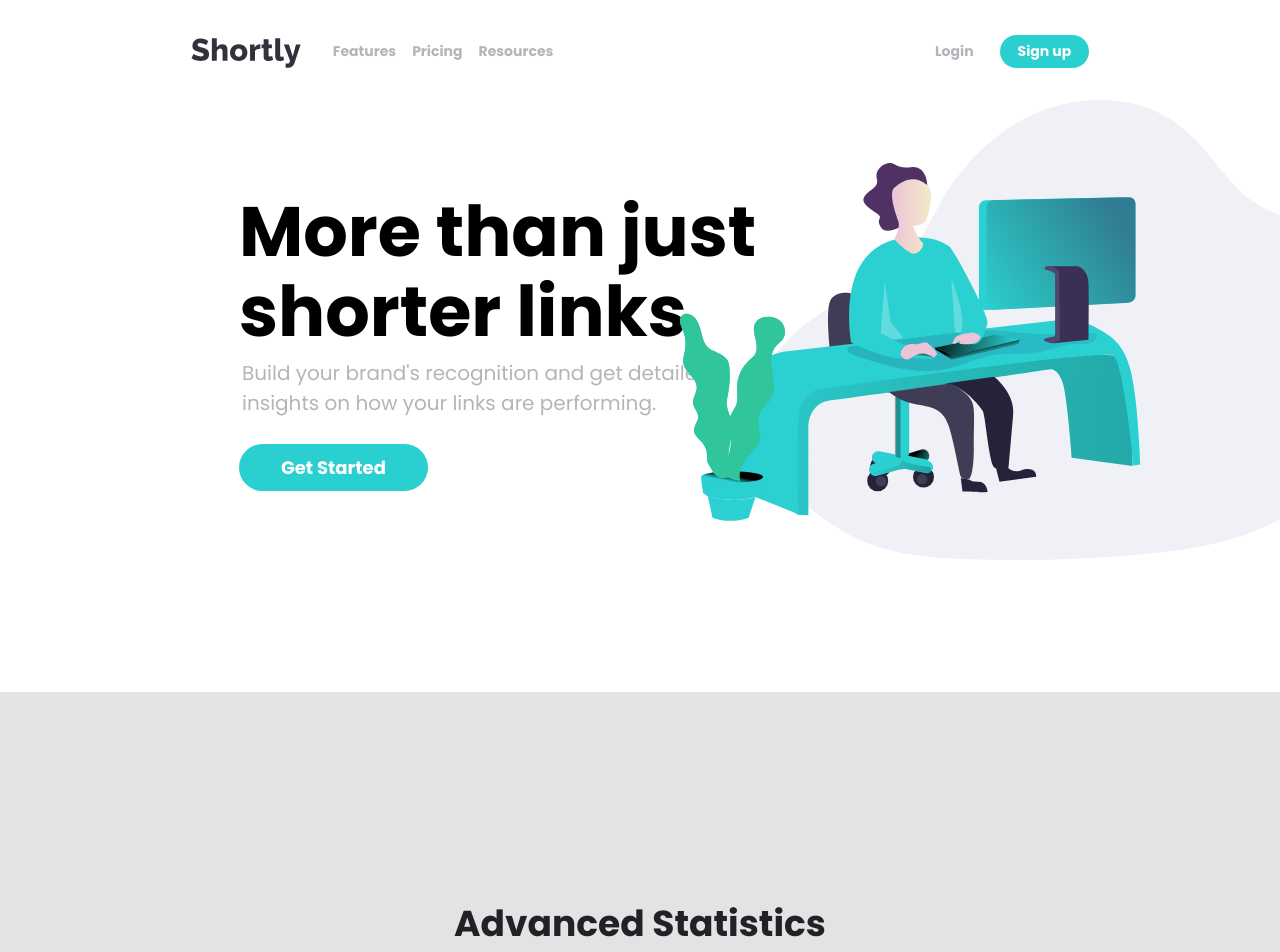
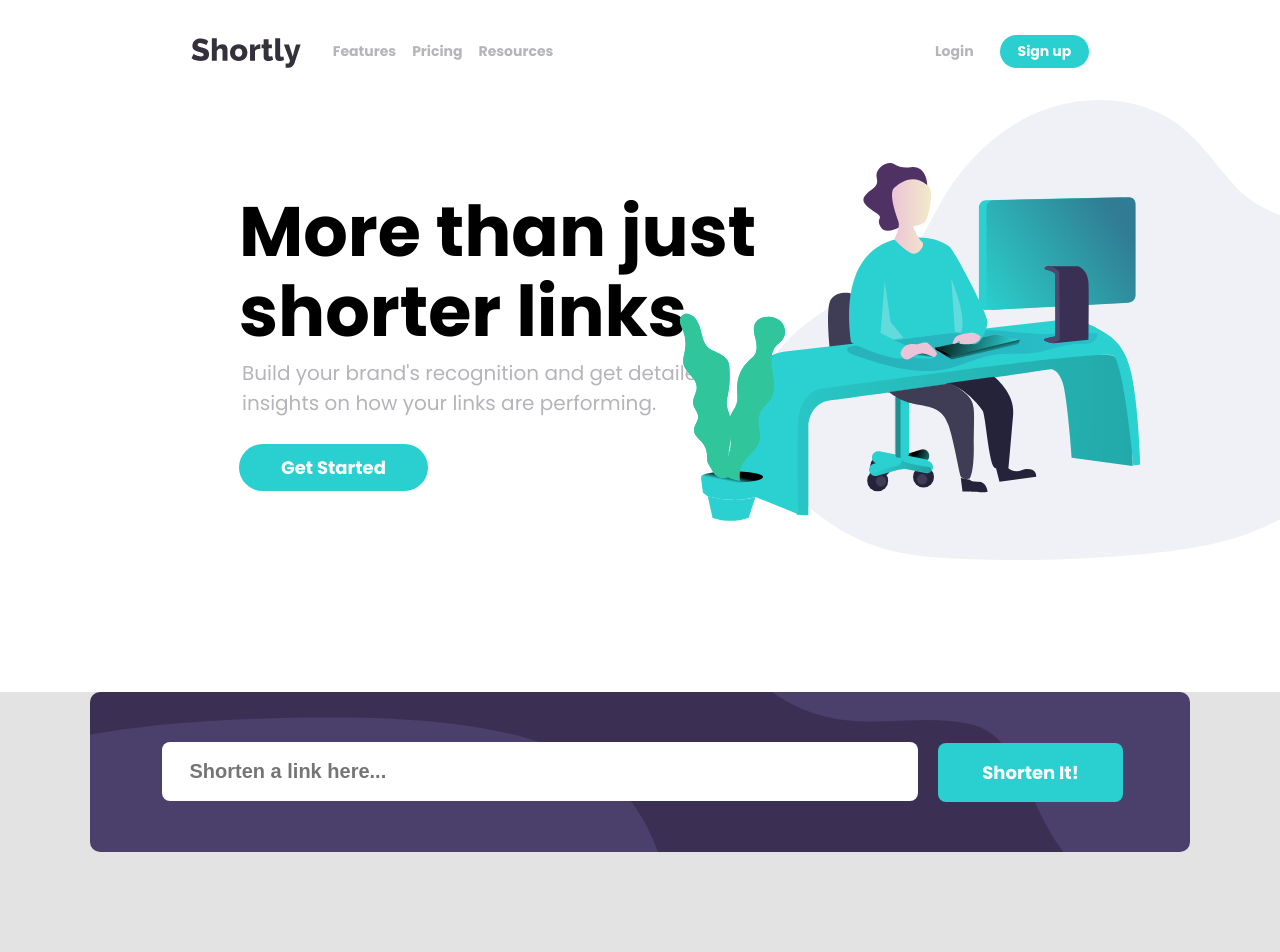
Before and after one commit to pehcs/encurtador_de_link-REACT-NODE, a React (Create React App) app: page / in a window 1280 px wide. Shown: the top 952 px of the page. Built offline with nearby package versions, Linux system fonts and the light colour scheme.

Commit message:
fix: juncao dos componentes

```diff
--- a/package.json
+++ b/package.json
@@ -6,6 +6,7 @@
     "@testing-library/jest-dom": "^5.16.1",
     "@testing-library/react": "^12.1.2",
     "@testing-library/user-event": "^13.5.0",
+    "axios": "^0.25.0",
     "react": "^17.0.2",
     "react-dom": "^17.0.2",
     "react-scripts": "^3.0.1",
--- a/src/App.js
+++ b/src/App.js
@@ -11,6 +11,7 @@ function App() {
     <div>
       <Nav/>
       <Banner/>
+      <Input></Input>
       <AdvancedStatistics></AdvancedStatistics>
       <Footer></Footer>
     </div>
--- a/src/Partials/Input/style.css
+++ b/src/Partials/Input/style.css
@@ -1,3 +1,11 @@
+.container-main{
+    display: flex;
+    justify-content: center;
+    align-items: center;
+    flex-direction: column;
+    background-color: var(--neutral-gray)
+}
+
 .design-entrada{
     text-align: center;
     background-image: url(../../assets/bg-shorten-desktop.svg);
@@ -5,34 +13,81 @@
     background-repeat: no-repeat;
     background-position:center center;
     background-size: cover;
-    width: 60%;
+    width: 1100px;
     height: 10rem;
     display: flex;
     justify-content: center;
     align-items: center;
     border-radius: 10px;
-    margin: auto; /* deletar isso depois*/
-
 }
 
 .container-entrada{
     padding: 28px;
-    width: 800px;
-    height: 5px;
-    border-radius: 10px;
+    width: 700px;
+    height: 3px;
+    border-radius: 8px;
     margin-left: 5px;
     margin-right: 20px;
     font-size: 20px;
     border: none;
-    outline: none;
-
+    outline: none
 }
 
 .container-entrada::-webkit-input-placeholder {
     font-size: 20px;
     font-weight: 700;
 }
+.container-input{
+    margin-top: 29px;
+    display: flex;
+    flex-direction: column;
+    align-items: flex-start;
+    gap: 3px;
+}
+.span-alert{
+    visibility: hidden;
+    color: var(--secondary-red);
+    margin-left: 7px;
+    font-style: italic;
+}
 
-.container-entrada:focus{
-    border: 1px solid var (--secondary-red)
+.active{
+    visibility: visible;
 }
+
+.activeInput{
+    border: 4px solid var(--secondary-red);
+    animation: shakeshake .5s;
+    transition: border .1s
+}
+
+@keyframes shakeshake {
+        0%, 20%, 50%, 80%, 100% {
+          transform: translateY(0);
+        }
+        40% {
+          transform: translateY(-10px);
+        }
+        60% {
+          transform: translateY(-3px);
+        }
+
+}
+
+
+.container-shortlink{
+    background-color: #fff;
+    display: flex;
+    padding: 18px 28px ;
+    width: 1045px;
+    border-radius: 6px;
+    justify-content: space-between;
+    box-shadow: rgba(149, 157, 165, 0.2) 0px 8px 24px;
+    margin-top: 20px;
+}
+
+.container-shortlink > div > a {
+    margin-right: 25px;
+    color: var(--primary-cyan);
+    cursor: pointer;
+}
--- a/src/partials/Input/index.js
+++ b/src/partials/Input/index.js
@@ -8,9 +8,9 @@ function ShortLinkComponent(props){
         <div className="container-shortlink">
             <span>{props.original}</span>
             <div>
-                <a href={props.shorted}>{props.shorted}</a>
+                <a target='_blank' href={props.shorted}>{props.shorted}</a>
                 <Button styled="br5 small">Copy</Button>
-            </div>https://unsplash.com/s/photos/drunk-driving
+            </div>
         </div>
     )
 }
```
Also changed, not shown: 1 other file (tests, documents, lock files or other folders).
